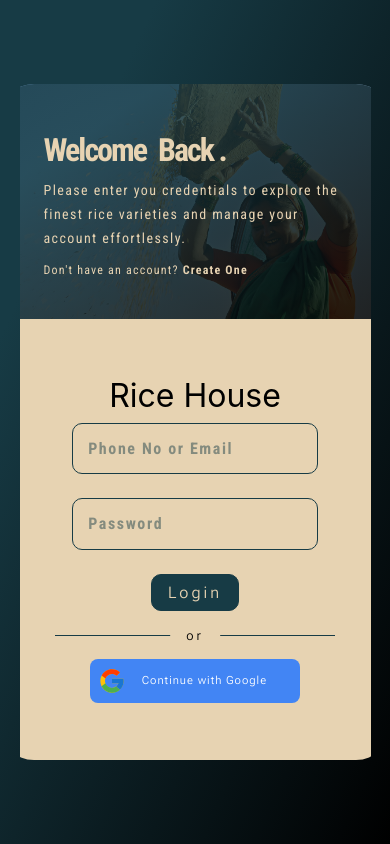
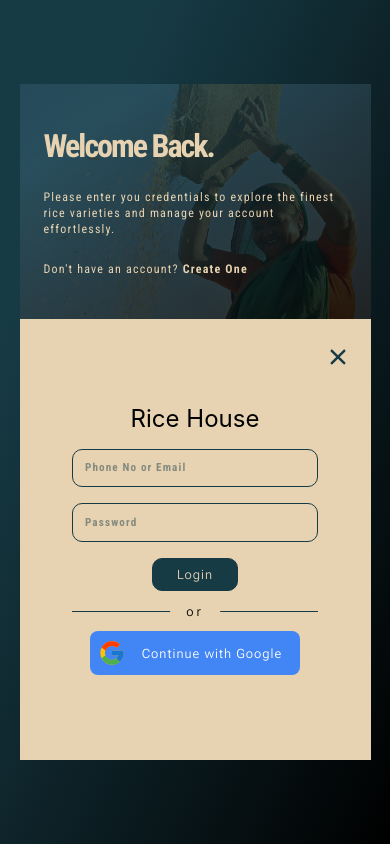
Before and after one commit to varija3005/frontend, a React (Create React App) app: page /login in a window 390 px wide. Built offline with nearby package versions, Linux system fonts and the light colour scheme; a web font is replaced by a local one.

Commit message:
Menu for mobile view

```diff
--- a/src/Components/Input/Input.Styles.scss
+++ b/src/Components/Input/Input.Styles.scss
@@ -52,7 +52,7 @@
             font-family: 'Roboto Condensed';
             font-style: normal;
             font-weight: 400;
-            font-size: 16px;
+            font-size: 1.6rem;
             line-height: 2rem;
             letter-spacing: 0.1em;
 
@@ -66,3 +66,38 @@
         }
     }
 }
+
+@media only screen and (max-width: 768px) {
+    .input-container{
+      margin-bottom: 2rem;
+
+      .input{
+        font-size: 1.4rem;
+        line-height: 2rem;
+
+        &__label{
+            padding: 0.8rem;
+            margin: 0.8rem;
+        }
+
+        @supports (-webkit-touch-callout: none) {
+            /* CSS specific to iOS devices */
+            &__label {
+                top: -4.7rem;
+            }
+        }
+
+        @supports not (-webkit-touch-callout: none) {
+            /* CSS for other than iOS devices */
+            &__label {
+                top: 0rem;
+            }
+        }
+
+        &__field {
+            padding: 1.3rem;
+        }
+      }
+    }
+
+}
--- a/src/Components/LoginIcon/LoginIcon.Styles.scss
+++ b/src/Components/LoginIcon/LoginIcon.Styles.scss
@@ -105,12 +105,12 @@
 
 @media only screen and (max-width: 470px) {
   .login-icon{
-    right: 12rem;
+    right: 8rem;
 
     .options{
       .option{
         &:first-of-type{
-          margin-right: 3rem;
+          margin-right: 2rem;
         }
       }
     }
@@ -118,7 +118,7 @@
     .icons{
       .icon{
         &:first-of-type{
-          margin-right: 3rem;
+          margin-right: 2rem;
         }
       }
     }
--- a/src/Components/Menu/Menu.Styles.scss
+++ b/src/Components/Menu/Menu.Styles.scss
@@ -154,7 +154,7 @@
     text-transform: uppercase;
     border-bottom: 1px solid #E7D3B2;
     color: #E7D3B2;
-    font-family: poppins;
+    font-family: 'Roboto Condensed';
     font-size: 3rem;
     letter-spacing: 3px;
     background-size: 100% 200%;
@@ -191,7 +191,7 @@
   }
 
   .text {
-    font-family: roboto;
+    font-family: 'Roboto Condensed';
     font-size: 2rem;
     letter-spacing: 1.5px;
     line-height: 2.4rem;
@@ -244,6 +244,7 @@
 @media only screen and (max-width: 470px) {
   .menu-button {
     right: 3rem;
+    width: 4rem;
   }
 
   .menu {
--- a/src/Pages/Login/Login.Styles.scss
+++ b/src/Pages/Login/Login.Styles.scss
@@ -57,22 +57,19 @@
         transform: translate(-50%, -50%);
         z-index: 10;
         color: #e7d3b2;
-        .heading-container {
-          display: flex;
-          flex-direction: column;
-          gap: 12px;
+
+        .heading {
+          width: 30%;
+          font-family: 'Roboto Condensed';
+          font-style: normal;
+          font-weight: 700;
+          font-size: 6rem;
+          line-height: 56px;
+          letter-spacing: -2px;
+          text-align: left;
           padding-bottom: 3rem;
-          .heading {
-            margin: auto;
-            font-family: 'Roboto Condensed';
-            font-style: normal;
-            font-weight: 700;
-            font-size: 6rem;
-            line-height: 56px;
-            letter-spacing: -2px;
-            text-align: left;
-          }
         }
+
         .text {
           font-family: 'Roboto Condensed';
           font-style: normal;
@@ -193,13 +190,42 @@
   }
 }
 
+@media only screen and (max-width: 1000px) {
+  .login-page {
+    .content {
+      width: 80%;
+    }
+  }
+}
+
 @media only screen and (max-width: 768px) {
   .login-page {
     .content {
+      .img-container{
+        .welcome{
+          .heading{
+            width: 100%;
+            font-size: 4rem;
+            line-height: 4.6rem;
+          }
+        }
+      }
+
       .login-container {
+        .inputs{
+          width: 80%;
+        }
+
+        .buttons-container{
+          .button{
+            font-size: 1.6rem;
+            padding: 1rem 2rem;
+          }
+        }
+
         .googleLogin {
           width: 80%;
-          font-size: 1.4rem;
+          font-size: 1.6rem;
           padding: 1rem 1rem;
           border-radius: 1rem;
         }
@@ -213,57 +239,68 @@
       width: 100%;
       display: flex;
       flex-direction: column;
-      border-radius: 34px;
-      .close {
-        display: none;
-      }
-      .login-container {
-        width: 90%;
-        .buttons-container {
-          .button {
-            margin: 0rem;
-          }
-        }
-        .input {
-          width: 80%;
-        }
-        .googleLogin {
-          width: 60%;
-          padding: 1rem 1rem;
-          border-radius: 1rem;
-        }
-        .logo-container {
-          padding-bottom: 1rem;
-        }
-      }
+
       .img-container {
         width: 90%;
-        height: 50%;
+        height: 35%;
+
         .welcome {
           width: 100%;
           padding: 0 3rem;
-          .text:first-of-type {
-            font-size: 14px;
-            padding-bottom: 1rem;
-          }
-          .text {
-            font-size: 12px;
-          }
+
           .heading-container {
-            display: flex;
-            flex-direction: row;
-            gap: 12px;
-            padding-bottom: 0rem;
             .heading {
               margin: 0px;
-              font-size: 4rem;
+              font-size: 3rem;
+              line-height: 3.5rem;
             }
           }
+
+          .text{
+            font-size: 12px;
+            line-height: 16px;
+          }
+        }
+      }
+
+      .close {
+        font-size: 5rem;
+        top: calc(35% + 2rem);
+        right: 4rem;
+      }
+
+      .login-container {
+        width: 90%;
+
+        .logo-container {
+          font-size: 3rem;
+          padding-bottom: 2rem;
+        }
+
+        .inputs{
+          width: 70%;
+        }
+
+        .buttons-container{
+          .button{
+            margin: auto;
+            padding: 1rem 3rem;
+            letter-spacing: 1px;
+          }
+        }
+
+        .space{
+          margin: 2.5rem auto;
+          width: 70%;
+        }
+
+        .googleLogin {
+          width: 60%;
+          font-size: 1.6rem;
+          padding: 1rem 1rem;
+          border-radius: 1rem;
         }
       }
     }
   }
-  .input-container {
-    margin-bottom: 0.5rem;
-  }
 }
--- a/src/Pages/Login/Login.js
+++ b/src/Pages/Login/Login.js
@@ -66,10 +66,7 @@ const Login = () => {
           <img src={signUpImg} alt='login-img' />
           <div className='background'></div>
           <div className='welcome'>
-            <div className='heading-container'>
-              <h1 className='heading'>Welcome</h1>
-              <h1 className='heading'>Back .</h1>
-            </div>
+            <h1 className='heading'>Welcome Back.</h1>
             <p className='text'>
               Please enter you credentials to explore the finest rice varieties
               and manage your account effortlessly.
--- a/src/Pages/SignUp/SignUp.js
+++ b/src/Pages/SignUp/SignUp.js
@@ -71,8 +71,7 @@ const SignUp = () => {
           <div className='background'></div>
           <div className='welcome'>
             <div className='heading-container'>
-              <h1 className='heading'>Create Your</h1>
-              <h1 className='heading'>Account.</h1>
+              <h1 className='heading'>Create Your Account!</h1>
             </div>
             <p className='text'>
               Sign up to access premium rice selections and exclusive deals
```
Also changed, not shown: src/Assets/Login/login.jpg, src/Assets/Login/signUp.jpg.
